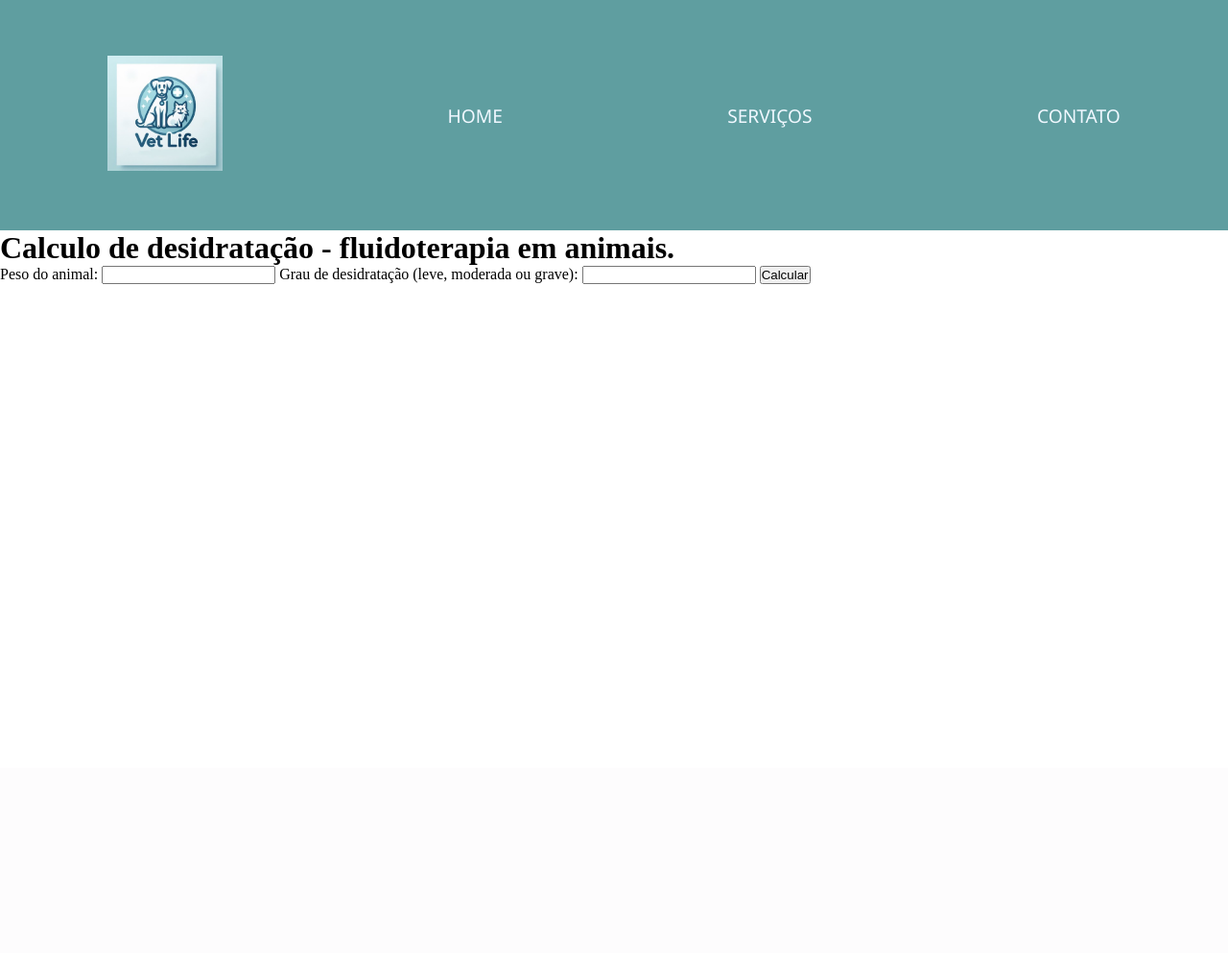
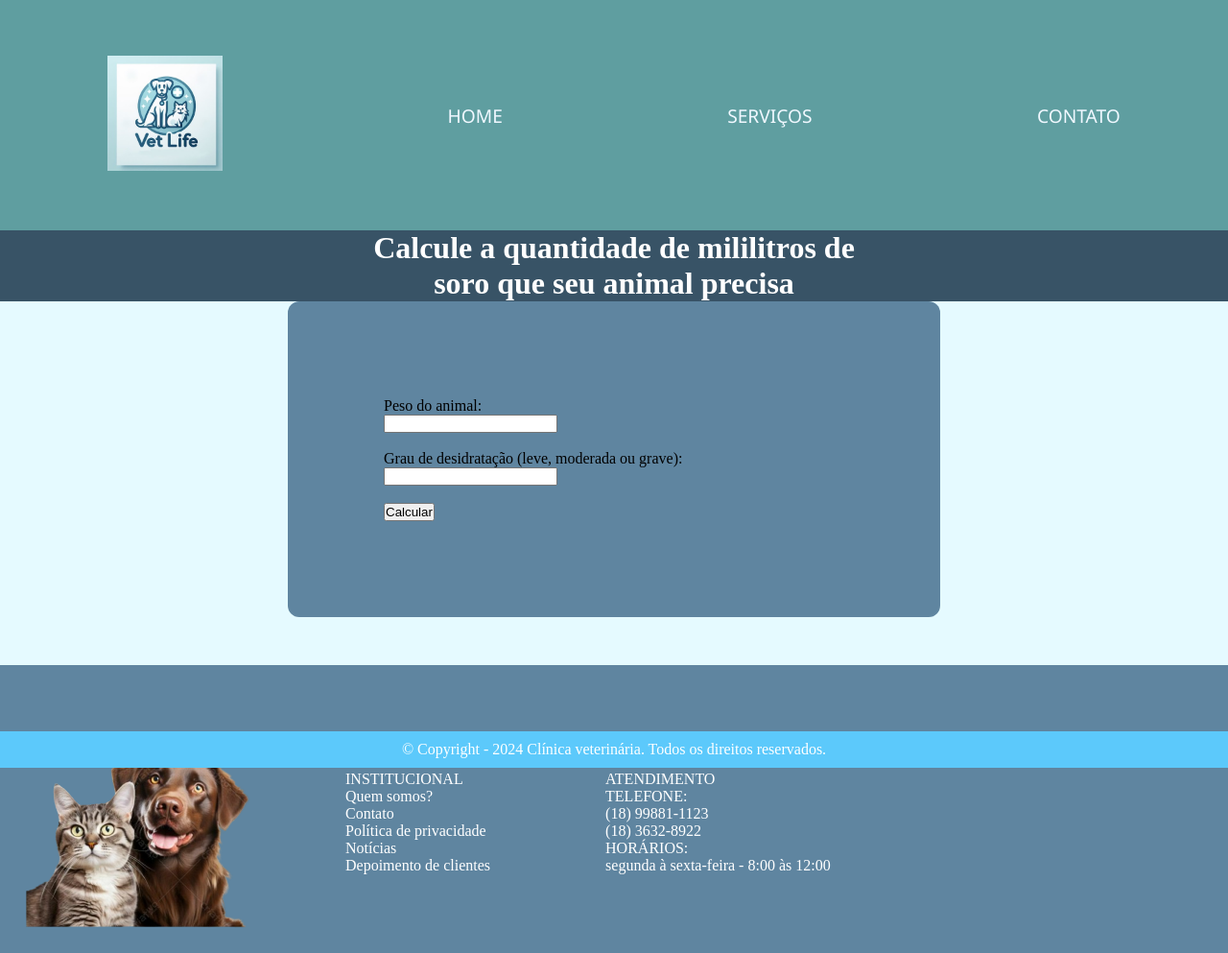
Before and after one commit to valentinaiwonder/vetlifenovo, a Flask app: page /desidratacao in a window 1280 px wide. Shown: the whole page at 96% size. Before the commit the page ends 296 px from the top, so only its background shows below. Run offline with Flask 3, Linux system fonts and the light colour scheme.

Commit message:
desidratação concluído

```diff
--- a/static/css/estilodesidratacao.css
+++ b/static/css/estilodesidratacao.css
@@ -37,3 +37,58 @@
     font-size: larger;
     font-weight: 700px;
 }
+h1 {
+    color: white;
+    text-align: center;
+    background-color: #385366;
+    bottom: 50px;
+}
+
+.calculo {
+    background-color: #5F85A0;
+    margin-bottom: 50px;
+    margin-right: 300px;
+    margin-left: 300px;
+    display: block;
+    justify-content: center;
+    flex-direction:row;
+    align-items: center;
+    padding:100px;
+    border-radius: 12px;
+}
+
+body {
+    background-color: #E5FAFF;
+}
+
+.rodape {
+    background-color: #5F85A0;
+    display: flex;
+    color:white;
+
+}
+
+.rodape img {
+    width: 300px;
+}
+
+.rodape .text1 {
+    padding-top: 50px;
+    margin: 60px;
+}
+
+.rodape .text2 {
+    padding-top: 50px;
+    margin: 60px;
+}
+
+footer {
+    background-color: #5cc9fb;
+    color: #FFF;
+    text-align: center;
+    padding: 10px 0;
+    position: fixed;
+    bottom: 0;
+    width: 100%;
+
+}
--- a/templates/desidratacao.html
+++ b/templates/desidratacao.html
@@ -20,12 +20,12 @@
     </header>
     <!-- Fim do cabeçalho padrão -->
     <main>
-        <h1>Calculo de desidratação - fluidoterapia em animais.</h1>
-        <form action="/verificar_quantidade_mililitros_soro" method="post">
-            <label for="peso_animal">Peso do animal:</label>
-            <input type="text" id="peso_animal" name="peso_animal" step="0.01">
+        <h1>Calcule a quantidade de mililitros de <br/> soro que seu animal precisa</h1>
+        <form class="calculo" action="/verificar_quantidade_mililitros_soro" method="post">
+            <label for="peso_animal">Peso do animal:</label><br/>
+            <input type="text" id="peso_animal" name="peso_animal" step="0.01"><br/><br/>
             <label for="grau_desidratacao">Grau de desidratação (leve, moderada ou grave):</label>
-            <input type="text" id="grau_desidratacao" name="grau_desidratacao">
+            <input type="text" id="grau_desidratacao" name="grau_desidratacao"><br/><br/>
             <button type="submit">Calcular</button>
         </form>
         <div id="verificar_quantidade_mililitros_soro">
@@ -33,6 +33,31 @@
                 <p>{{ verificar_quantidade_mililitros_soro }}</p>
             {% endif %}
         </div>
+
+        <div class="rodape">
+            <img src="static/img/cachorro_rodape-removebg-preview.png" alt="cachorros">
+            <p class="text1">INSTITUCIONAL<br/>
+                Quem somos?<br/>
+                Contato<br/>
+                Política de privacidade<br/>
+                Notícias<br/>
+                Depoimento de clientes</p>
+            <p class="text2">ATENDIMENTO<br/>
+                TELEFONE:<br/>
+                (18) 99881-1123<br/>
+                (18) 3632-8922<br/>
+                HORÁRIOS:<br/>
+                segunda à sexta-feira - 8:00 às 12:00</p>
+        </div>
+        <!-- end conteudo do site -->
+
     </main>
+
+
+    <!-- rodape -->
+    <footer>
+        <p>© Copyright - 2024 Clínica veterinária. Todos os direitos reservados.</p>
+    </footer>
+    <!-- end rodape -->
 </body>
 </html>
```
